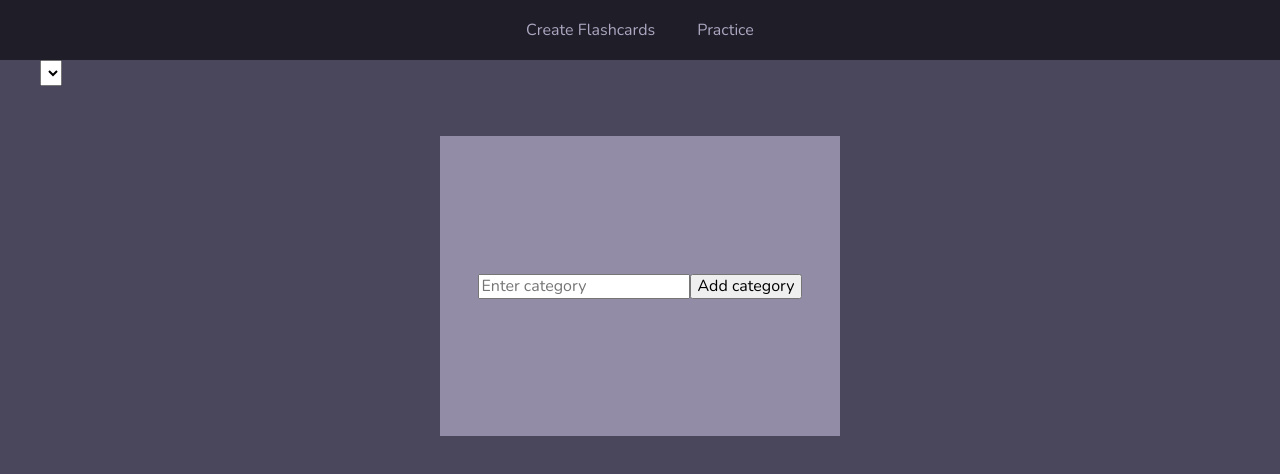
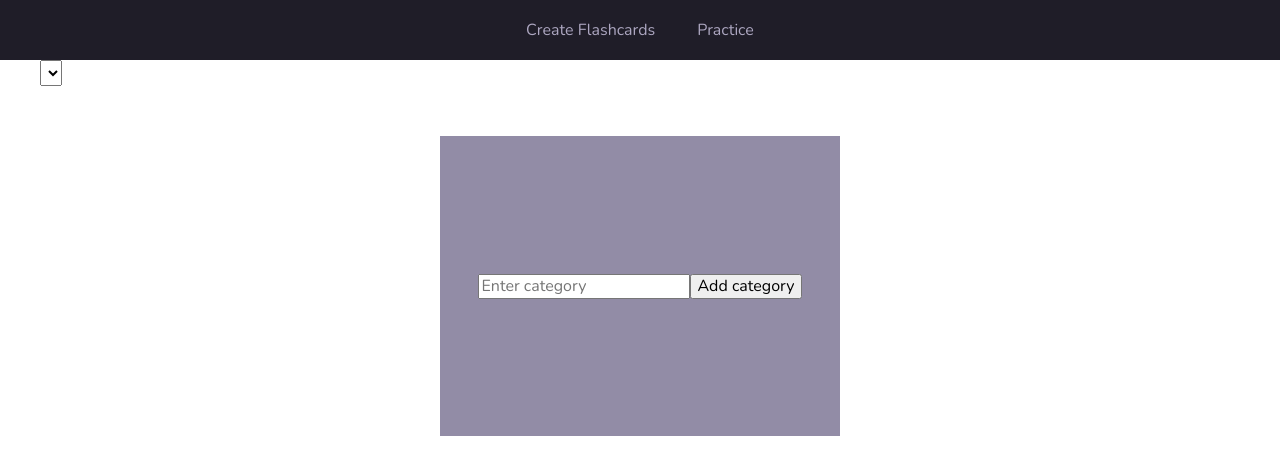
Before and after one commit to Code-Timothy/flashcards-app, a React (Create React App) app: page /#/create-flashcards in a window 1280 px wide. Shown: the top 474 px of the page. Built offline with nearby package versions, Linux system fonts and the light colour scheme.

Commit message:
change background color

```diff
--- a/src/core/globalStyles.js
+++ b/src/core/globalStyles.js
@@ -11,6 +11,6 @@ export const GlobalStyles = createGlobalStyle`
 
     body{
         font-family: "Nunito", serif;
-        background: ${({ theme }) => theme.colors.gunPowder};
+        background: ${({ theme }) => theme.colors.tuna};
     };
 `;
```
